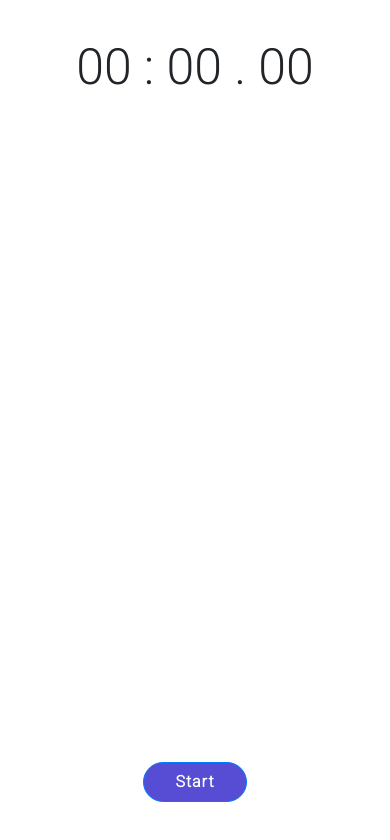
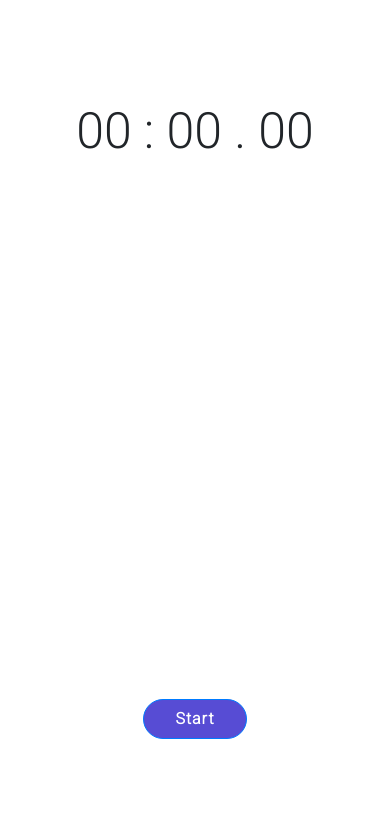
Before and after one commit to husan-eshonqulov/stopwatch, a React (Create React App) app: page / in a window 390 px wide. Shown: the top 840 px of the page. Built offline with nearby package versions, Linux system fonts and the light colour scheme.

Commit message:
for small screens are updated

```diff
--- a/src/Components/App/App.css
+++ b/src/Components/App/App.css
@@ -61,14 +61,14 @@
 
 @media (max-width: 767px){
     .height-first-v {
-        height: 90%;
+        height: 75%;
+    }
+
+    .height-second-v {
+        height: 75%;
     }
 
     #second-view-row {
         width: 95%;
     }
-
-    .height-second-v {
-        height: 90%;
-    }
 }
```
